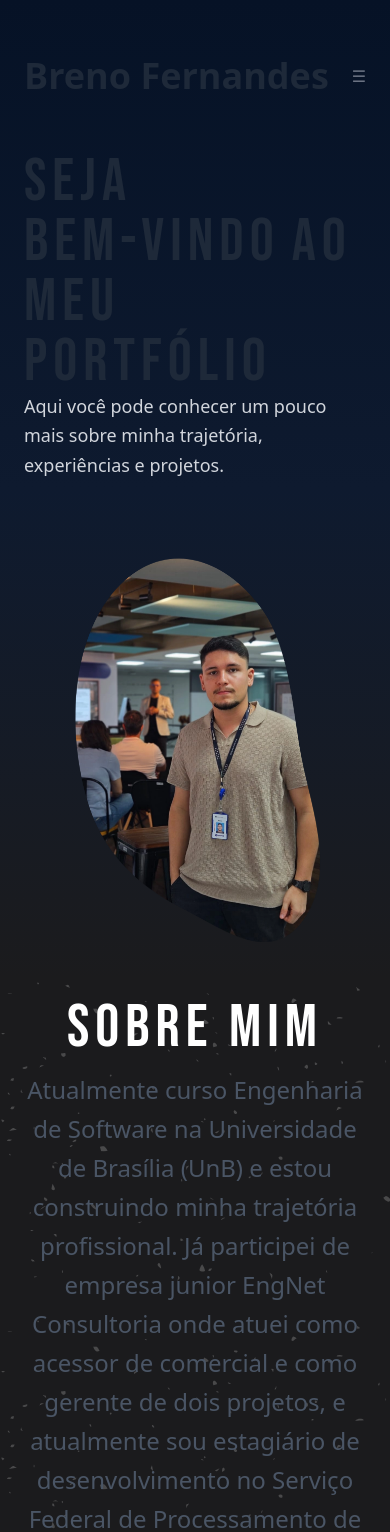
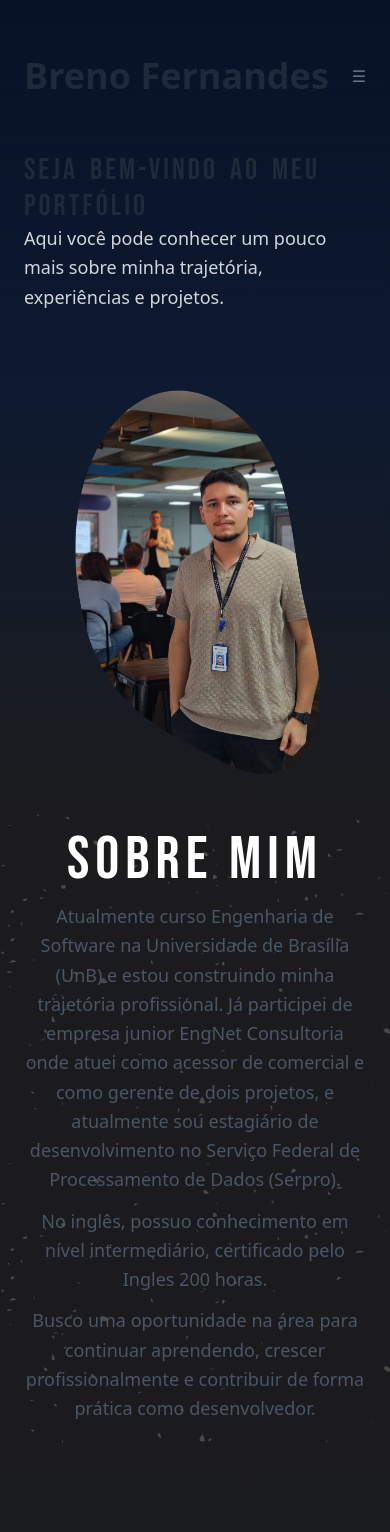
Before and after one commit to Brenofrds/breno-portfolio, a Next.js app: page / in a window 390 px wide. Shown: the top 1532 px of the page. Built offline with nearby package versions, Linux system fonts and the light colour scheme.

Commit message:
style(layout): melhorar responsividade da tipografia

```diff
--- a/app/page.tsx
+++ b/app/page.tsx
@@ -78,7 +78,7 @@ export default function Home() {
             <div className="lg:max-w-lg">
               <h1
                 ref={textRef}
-                className={`${bebas.className} text-6xl tracking-widest text-gray-800 dark:text-white`}
+                className={`${bebas.className} text-3xl sm:text-5xl lg:text-6xl tracking-widest text-gray-800 dark:text-white`}
               >
                 {"Seja bem-vindo ao meu portfólio"
                   .split(" ")
@@ -113,30 +113,30 @@ export default function Home() {
         <div className="container mx-auto px-6 max-w-7xl text-center">
 
           <h2
-          className={`${bebas.className} hover-underline text-6xl tracking-widest text-gray-900 text-white`}
-        >
-          SOBRE MIM
-        </h2>
+            className={`${bebas.className} hover-underline text-6xl tracking-widest text-gray-900 text-white`}
+          >
+            SOBRE MIM
+          </h2>
 
-          <p className="text-2xl mt-3 text-gray-600 dark:text-gray-300 leading-relaxed">
+          <p className="text-lg sm:text-xl lg:text-2xl mt-3 text-gray-600 dark:text-gray-300 leading-relaxed">
             Atualmente curso Engenharia de Software na Universidade de Brasília (UnB) e estou construindo minha
             trajetória profissional.
             Já participei de empresa junior EngNet Consultoria onde atuei como acessor de comercial e como gerente de dois projetos, e
             atualmente sou estagiário de desenvolvimento no Serviço Federal de Processamento de Dados (Serpro).
           </p>
 
-          <p className="text-2xl mt-3 text-gray-600 dark:text-gray-300 leading-relaxed">
+          <p className="text-lg sm:text-xl lg:text-2xl mt-3 text-gray-600 dark:text-gray-300 leading-relaxed">
             No inglês, possuo conhecimento em nível intermediário, certificado pelo Ingles 200 horas.
           </p>
 
-          <p className="text-2xl mt-3 text-gray-600 dark:text-gray-300 leading-relaxed">
+          <p className="text-lg sm:text-xl lg:text-2xl mt-3 text-gray-600 dark:text-gray-300 leading-relaxed">
             Busco uma oportunidade na área para continuar aprendendo, crescer profissionalmente e contribuir de forma prática como desenvolvedor.
           </p>
 
         </div>
       </section>
 
-      <section className="relative py-20 bg-gradient-to-b from-[#1b1b1d] via-[#111827] to-[#111827]">
+      <section className="relative py-20 bg-gradient-to-b from-[#1b1b1d] via-[#0e1a2f] to-[#061226]">
         <div className="container mx-auto px-6 lg:flex lg:items-center lg:justify-between">
 
           <div className="lg:w-1/2 relative flex items-center justify-center py-10 lg:py-20">
@@ -208,7 +208,7 @@ export default function Home() {
         </div>
       </section>
 
-      <section className="relative bg-gradient-to-b from-[#111827] via-[#0f172a] to-[#0e1a2f]">
+      <section className="relative bg-gradient-to-b from-[#061226] via-[#0e1a2f] to-[#061226]">
         <div className="container mx-auto px-6 flex flex-col lg:flex-row lg:items-center lg:gap-16">
 
           {/* TEXTO */}
```
